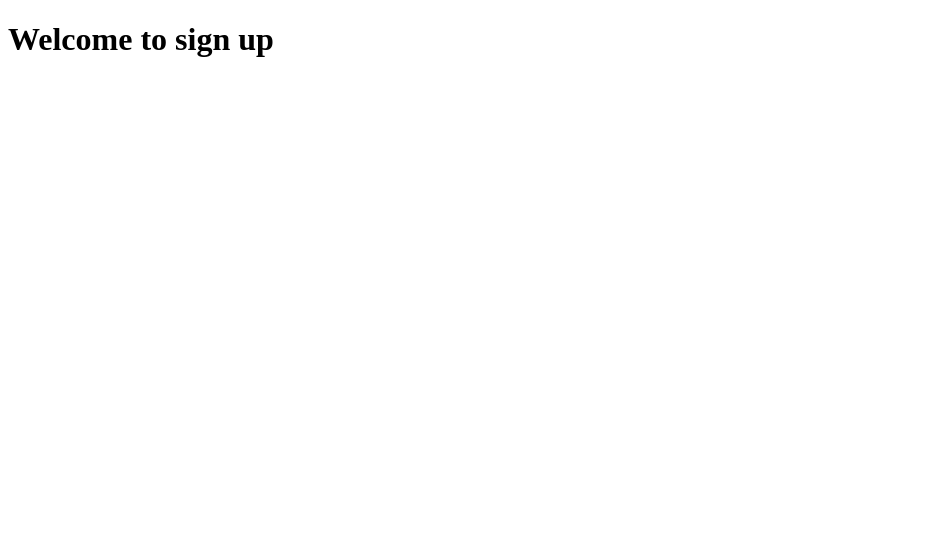
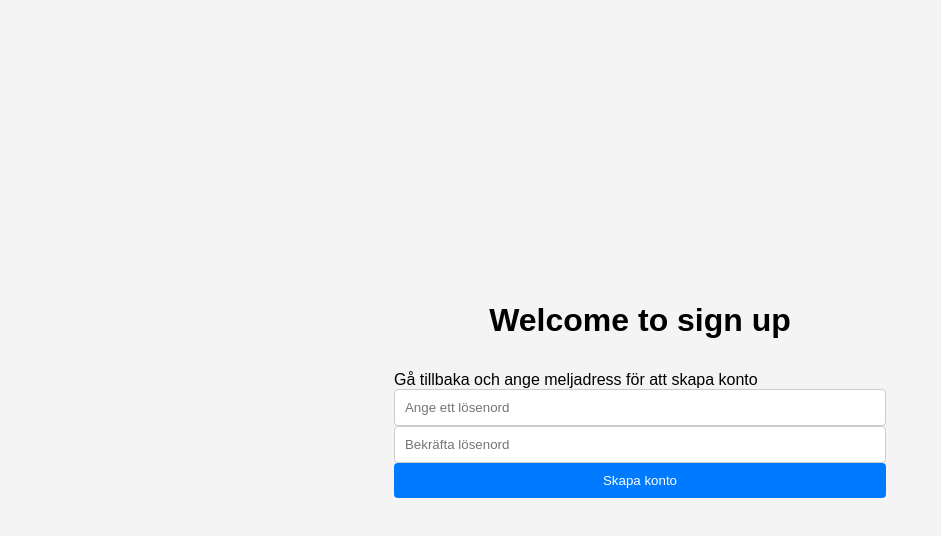
Before and after one commit to OzzoDev/crmClient, a plain HTML site: page signUp.html in a window 1280 px wide. Shown: the whole page, without its empty margins (0-941 px from the left). Drawn offline with Linux system fonts and the light colour scheme.

```diff
--- a/signUp.html
+++ b/signUp.html
@@ -4,8 +4,10 @@
     <meta charset="UTF-8" />
     <meta name="viewport" content="width=device-width, initial-scale=1.0" />
     <title>Sign Up</title>
+    <link rel="stylesheet" href="styles.css" />
   </head>
   <body>
     <h1>Welcome to sign up</h1>
+    <script src="signUp.js"></script>
   </body>
 </html>
--- /dev/null
+++ b/signUp.js
@@ -0,0 +1,49 @@
+const body = document.body;
+let forms = [];
+let inputs = [];
+let message;
+
+function createSignUpAuth() {
+  const signUpContainer = document.createElement("div");
+  const signUpForm = document.createElement("form");
+  const emailHolder = document.createElement("p");
+  const password = document.createElement("input");
+  const confirmPassword = document.createElement("input");
+  const signUpBtn = document.createElement("button");
+  const signUpMessage = document.createElement("p");
+
+  emailHolder.innerText = getEmailFromLocalStorage() || "Gå tillbaka och ange meljadress för att skapa konto";
+
+  password.setAttribute("placeHolder", "Ange ett lösenord");
+  inputs.push({ name: "password", el: password });
+
+  confirmPassword.setAttribute("placeholder", "Bekräfta lösenord");
+  inputs.push({ name: "confirm", el: confirmPassword });
+
+  signUpBtn.innerText = "Skapa konto";
+  signUpBtn.setAttribute("type", "submit");
+  signUpBtn.setAttribute("class", "submitBtn");
+
+  message = signUpMessage;
+
+  signUpForm.appendChild(emailHolder);
+  signUpForm.appendChild(password);
+  signUpForm.appendChild(confirmPassword);
+  signUpForm.appendChild(signUpBtn);
+
+  signUpContainer.appendChild(signUpForm);
+
+  body.appendChild(signUpContainer);
+}
+
+function getEmailFromLocalStorage() {
+  const emailData = localStorage.getItem("email");
+  if (emailData) {
+    const parsedData = JSON.parse(emailData);
+    return parsedData.key;
+  } else {
+    return null;
+  }
+}
+
+createSignUpAuth();
```
Also changed, not shown: auth2.0.js (+12 -0 lines).
